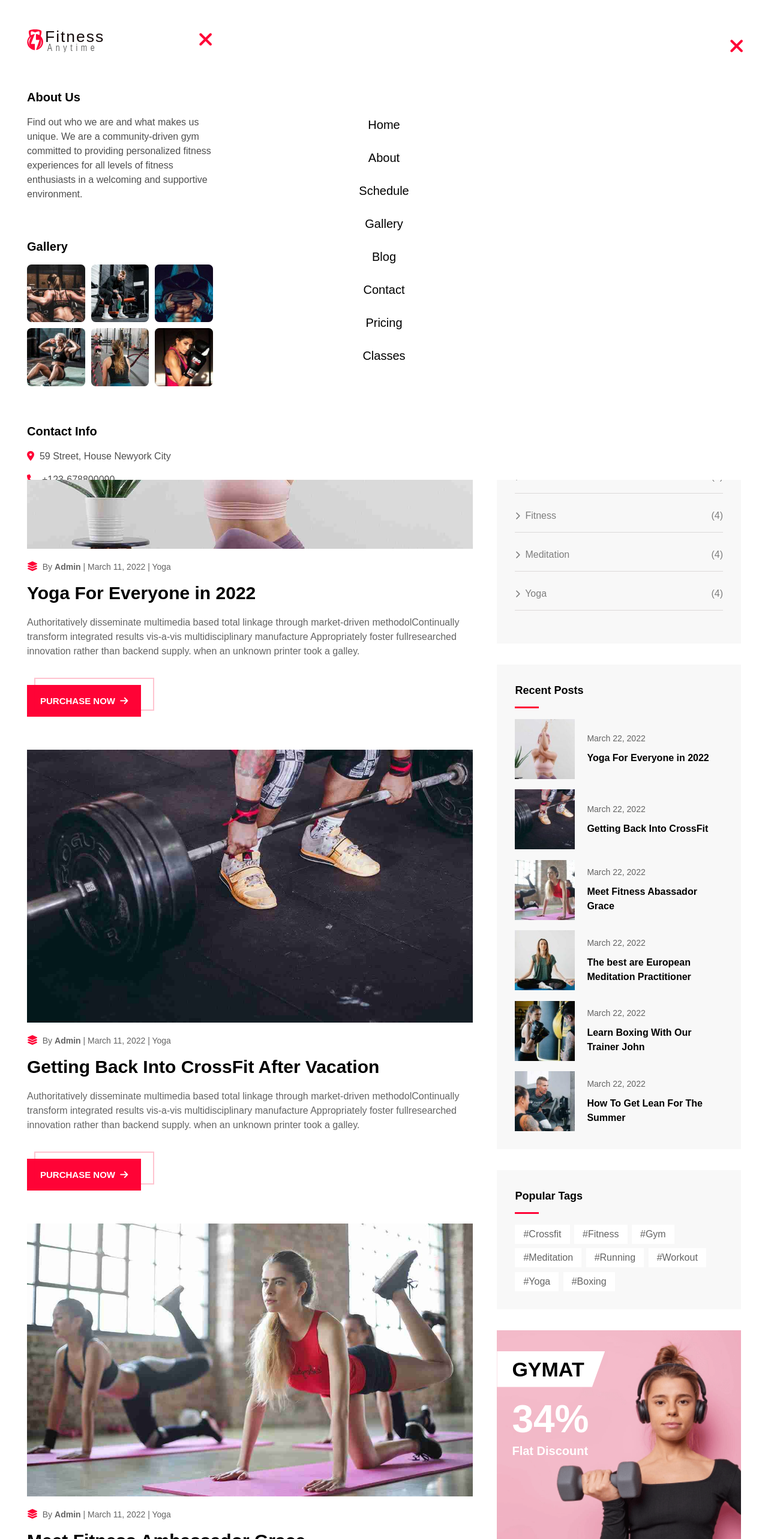
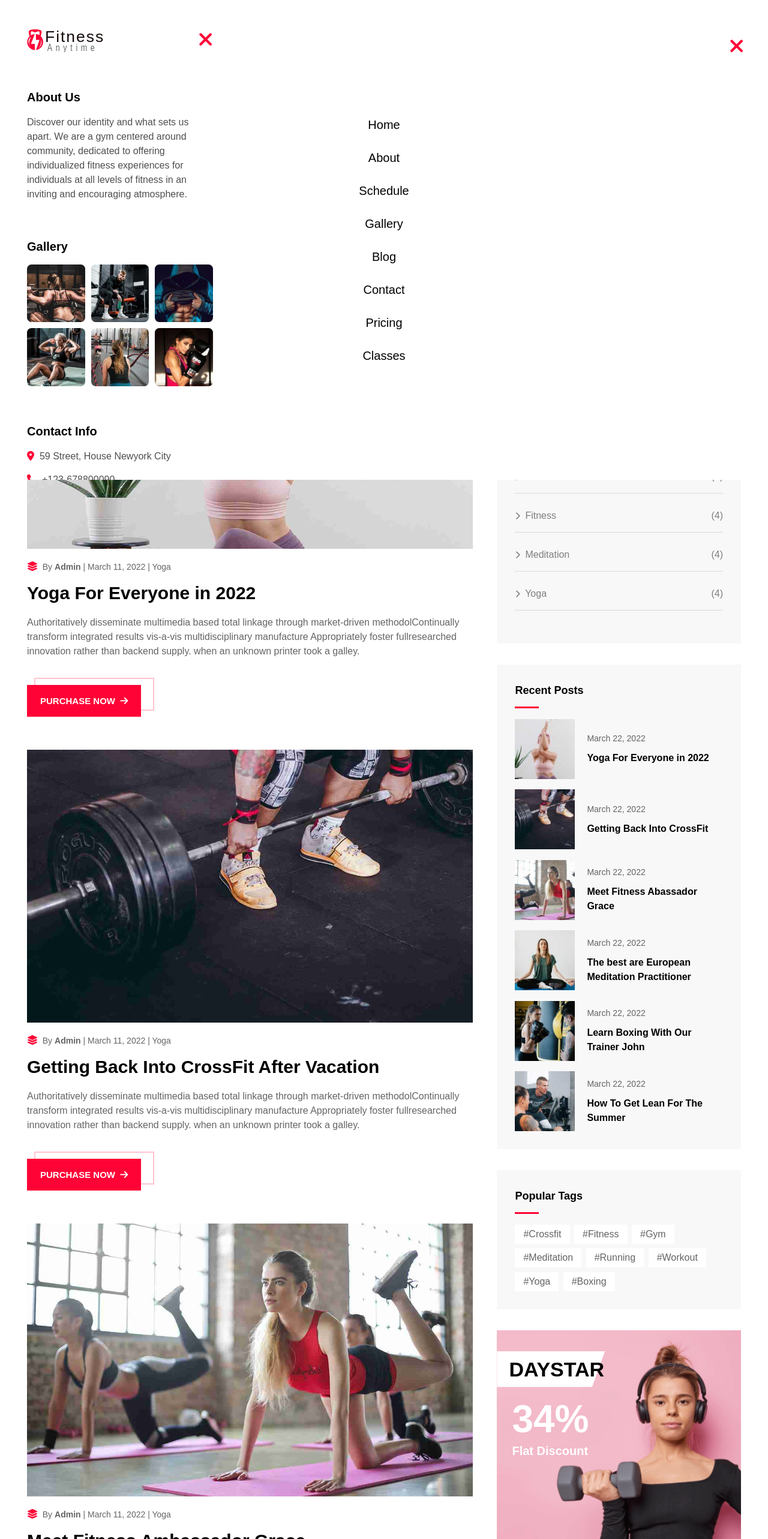
Before and after one commit to Daystar/portfolio-fitness-website, a React (Create React App) app: page /blog in a window 1280 px wide. Shown: the top 2566 px of the page at 60% size. Built offline with nearby package versions, Linux system fonts and the light colour scheme; no server answers.

Commit message:
Fixed Schedules and classes along with Nav bar

```diff
--- a/src/Pages/About.jsx
+++ b/src/Pages/About.jsx
@@ -36,10 +36,7 @@ function About() {
                 We Will Give You Strength and Health
               </h2>
               <p className="text-[#646464] font-medium text-[15px] max-w-[50rem] ">
-                At GetFit, we are dedicated to helping you achieve the body of
-                your dreams. Our expert trainers and nutritionists will work
-                with you to create a personalized fitness and nutrition plan
-                that helps you reach your specific goals.
+                At Fitness Anytime, We are committed to assisting you in achieving the body you desire. Our team of expert trainers and nutritionists will collaborate with you to design a customized fitness and nutrition program that is tailored to your specific objectives.
               </p>
               <MainButton
                 color={`!text-white`}
--- a/src/Pages/Blog.jsx
+++ b/src/Pages/Blog.jsx
@@ -234,8 +234,8 @@ function Blog() {
             </div>
             {/* banner */}
             <div className="blog-banner w-full h-[56rem] relative">
-              <p className="absolute text-[34px] font-bold uppercase top-16 left-10 z-[2]">
-                gymat
+              <p className="absolute text-[34px] font-bold uppercase top-16 left-8 z-[2]">
+                DayStar
               </p>
               <span className="banner-shape top-14 left-0 z-[1] bg-white absolute w-[18rem] h-[60px]"></span>
               <div className="text-white flex flex-col absolute top-[10rem] left-10">
--- a/src/Pages/Contact.jsx
+++ b/src/Pages/Contact.jsx
@@ -45,7 +45,7 @@ function Login() {
                 <span className="bg-[#ff0336] w-[50px] h-[4px] absolute top-[33px]"></span>
                 <div className="text-[15px] font-medium text-[#646464]">
                   <p>+123-456-7890</p>
-                  <p>&nbsp; getfit@gmail.com</p>
+                  <p>&nbsp; FitnessAnytime@gmail.coml.com</p>
                 </div>
               </div>
               {/*  */}
--- a/src/Pages/Login.jsx
+++ b/src/Pages/Login.jsx
@@ -53,7 +53,7 @@ function Login() {
             </label>
             <input
               className="text-[1.7rem] px-8 py-4 mb-10 w-full outline-[#ff0336] "
-              placeholder="GetFit@gmail.com"
+              placeholder="FitnessAnytime@gmail.coml.com"
               type="email"
               onChange={(e) => setEmail(e.target.value)}
             ></input>
@@ -85,7 +85,7 @@ function Login() {
             </div>
             <p className="text-[#ffffffbc] text-[1.4rem] mt-3">
               <span className="text-[#ff0336]">Test Account</span> -
-              GetFit@gmail.com <span className="text-[#ff0336]"> / </span>
+              FitnessAnytime@gmail.coml.com <span className="text-[#ff0336]"> / </span>
               testpassword123
             </p>
           </form>
--- a/src/Pages/SignUp.jsx
+++ b/src/Pages/SignUp.jsx
@@ -45,7 +45,7 @@ function Signup() {
             </label>
             <input
               className="text-[1.7rem] px-8 py-4 mb-10 w-full outline-[#ff0336] "
-              placeholder="GetFit@gmail.com"
+              placeholder="FitnessAnytime@gmail.coml.com"
               type="email"
               onChange={(e) => setEmail(e.target.value)}
             ></input>
--- a/src/components/Blog/Blog.jsx
+++ b/src/components/Blog/Blog.jsx
@@ -19,7 +19,7 @@ function Blog() {
 
             <h2 className="text-[3.4rem] font-bold mb-4">Our Recent News</h2>
             <p className="text-[#646464] font-medium text-[15px] ">
-              Gymat an unknown printer took a galley of type and scrambled
+              Fitness Anytime an unknown printer took a galley of type and scrambled
               <br /> make a type specimen book.
             </p>
           </div>
--- a/src/components/Gallery/Gallery.jsx
+++ b/src/components/Gallery/Gallery.jsx
@@ -15,7 +15,7 @@ function Gallery() {
           {/* title div -- */}
           <div className="flex flex-col text-center relative items-center ">
             <p className="text-white relative z-10 text-[15px] uppercase font-bold mb-10">
-              GYMAT GALLERY
+              Fitness Anytime GALLERY
             </p>
             <img
               src={TitleRed}
--- a/src/components/Nav/Navbar.jsx
+++ b/src/components/Nav/Navbar.jsx
@@ -180,10 +180,7 @@ function Navbar() {
                 <div className="flex flex-col gap-6">
                   <h3 className="text-[2rem] font-bold">About Us</h3>
                   <p className="text-[1.6rem] font-medium text-[#000000b1]">
-                    Find out who we are and what makes us unique. We are a
-                    community-driven gym committed to providing personalized
-                    fitness experiences for all levels of fitness enthusiasts in
-                    a welcoming and supportive environment.
+                    Discover our identity and what sets us apart. We are a gym centered around community, dedicated to offering individualized fitness experiences for individuals at all levels of fitness in an inviting and encouraging atmosphere.
                   </p>
                 </div>
                 {/* gallery */}
@@ -235,7 +232,7 @@ function Navbar() {
                   </p>
                   <p className="text-[1.6rem] font-medium text-[#000000b1] hover:text-[#ff0336] cursor-pointer ease-in duration-200">
                     <i className="fa-solid fa-envelope text-[#ff0336]"></i>
-                    &nbsp; GetFit@gmail.com
+                    &nbsp; FitnessAnytime@gmail.coml.com
                   </p>
                 </div>
                 {/* follow us */}
--- a/src/components/Pricing/Pricing.jsx
+++ b/src/components/Pricing/Pricing.jsx
@@ -28,7 +28,7 @@ function Pricing() {
               Exclusive Pricing Plan
             </h2>
             <p className="text-[#646464] font-medium text-[15px] ">
-              Gymat an unknown printer took a galley of type and scrambled
+              Fitness Anytime an unknown printer took a galley of type and scrambled
               <br /> make a type specimen book.
             </p>
           </div>
```
